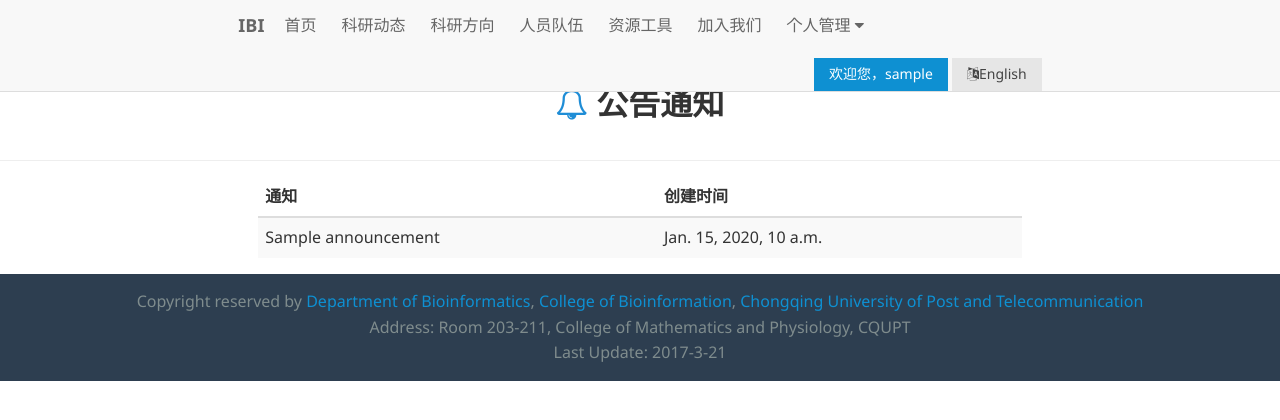
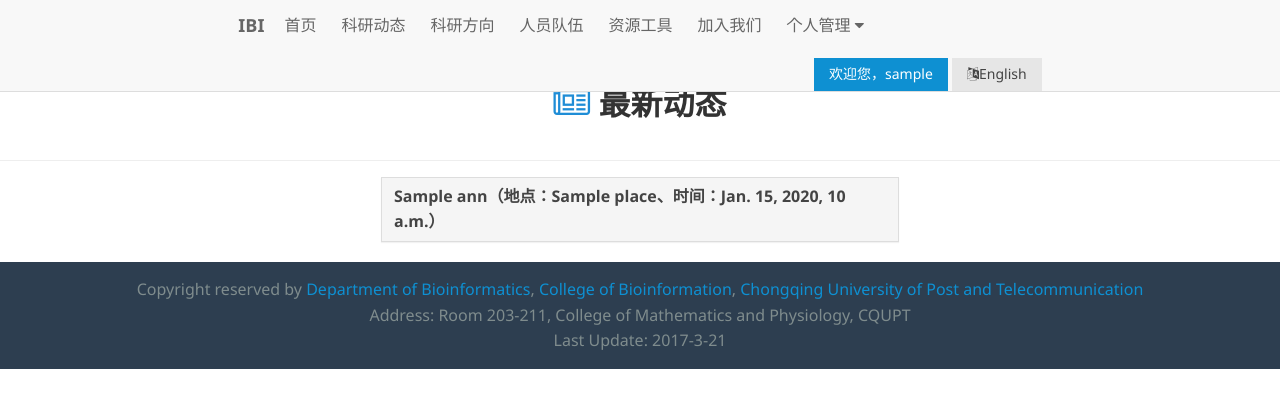
Before and after one commit to KatharineOzil/ibi, a Django app: template blog/templates/blog/announcement.html in a window 1280 px wide. Shown: the top 420 px of the page. Run offline with Django 3.2, Linux system fonts and the light colour scheme; the template is opened without the code that fills it: most values are stand-ins (such as "Sample title", 1, 10 or a date in 2020); some libraries are stand-ins or nearby versions.

Commit message:
fucking news

```diff
--- a/blog/admin.py
+++ b/blog/admin.py
@@ -10,15 +10,15 @@ from .models import Graduate
 class UserProfileAdmin(admin.ModelAdmin):
 	list_display = ('username', 'email', 'is_staff', 'status')
 
-class NewsAdmin(admin.ModelAdmin):
+class AnnAdmin(admin.ModelAdmin):
 	list_display = ('title', 'name', 'place', 'lec_time')
 
 class GraduateAdmin(admin.ModelAdmin):
 	list_display = ('name', 'reg_year', 'status')
 
-admin.site.register(News, NewsAdmin)
+admin.site.register(News)
 admin.site.register(UserProfile, UserProfileAdmin)
 admin.site.register(Lab)
 admin.site.register(Tools)
-admin.site.register(Announcement)
+admin.site.register(Announcement, AnnAdmin)
 admin.site.register(Graduate, GraduateAdmin)
--- a/blog/static/assets/css/app.css
+++ b/blog/static/assets/css/app.css
@@ -112,3 +112,8 @@
       width: 33.33333%;
       padding-left: 70px;
     }
+
+    .am-lg-4 {
+      width: 50%;
+      padding-left: 70px;
+    }
--- a/blog/templates/blog/announcement.html
+++ b/blog/templates/blog/announcement.html
@@ -2,40 +2,58 @@
 {% load i18n %}
 
 {% block content %}
-	<br>
+  <br>
 <div class="header" >
   <div class="am-g">
-    <h1><i class="detail-h3 am-icon-bell-o am-icon-xs"></i> {% trans "公告通知" %}</h1>
+    <h1><i class="detail-h3 am-icon-newspaper-o am-icon-xs"></i> {% trans "最新动态" %}</h1>
   </div>
   <hr />
 </div>
+
 <div class="am-g am-container">
-<div class="am-u-sm-centered">
-	<table class="am-table am-table-striped am-table-hover am-u-sm-centered">
-	<thead>
-        <tr>
-            <th>{% trans "通知" %}</th>
-            <th>{% trans "创建时间" %}</th>
-        </tr>
-    </thead>
-    <tbody>
-	  {% if announcement %}
-		{% for announcement in announcement %}
-        <tr>
-            <td>{{announcement.title}}</td>
-            <td>{{announcement.created_date}}</td>
-        </tr>
-      	{% endfor %}
-      {% else %}
-        <tr>
-            <td>{% trans "暂无数据" %}</td>
-            <td></td>
-        </tr>
-      {% endif %}
-     </tbody>
-    </table>
+
+{% if announcement %}
+{% for ann in announcement %}
+<div class="am-panel-group " id="accordion">
+  <div class="am-u-lg-8 am-u-md-8 am-u-sm-centered">
+    <div class="am-panel am-panel-default">
+    <div class="am-panel-hd">
+      <h4 class="am-panel-title" data-am-collapse="{parent: '#accordion', target: '#ann-{{ann.id}}'}">
+        {{ann.title}}（{% trans "地点" %}：{{ann.place}}、{% trans "时间" %}：{{ann.lec_time}}）
+      </h4>
+    </div>
+    <div id="ann-{{ann.id}}" class="am-panel-collapse am-collapse">
+      <div class="am-panel-bd">
+        {% trans "主讲人" %}：{{ann.name}}<br/>
+        {% if ann.text %}
+        {% trans "内容简介" %}：{{ann.text}}<br/>
+        {% endif %}
+        {% if ann.host %}
+        {% trans "主持人" %}：{{ann.host}}<br/>
+        {% endif %}
+        {% if ann.organizers %}
+        {% trans "主办单位" %}：{{ann.organizers}}<br/>
+        {% endif %}
+        {% if ann.presenter_detail%}
+        {% trans "主讲人简介" %}：{{ann.presenter_detail}}<br/>
+        {% endif %}
+      </div>
+    </div>
+  </div>
+</div>
+{% endfor %}
+{% else %}
+<div class="am-g">
+<div class="am-u-lg-9 am-u-md-8 am-u-sm-centered">
+  <table class="am-table am-table-striped am-table-hover am-u-sm-centered">
+  <thead>
+    <tr>{% trans "暂无数据" %}</tr>
+  </thead>
+  </table>
 </div>
 </div>
-
+</div>
+</div>
+{% endif %}
 
 {% endblock %}
```
Also changed, not shown: blog/models.py (+7 -6 lines), blog/templates/blog/index.html (+11 -9 lines), blog/templates/blog/news.html (+9 -20 lines), blog/migrations/0003_auto_20170527_1040.py (added), blog/migrations/0004_auto_20170527_1044.py (added), blog/migrations/0005_auto_20170527_1047.py (added), locale/en_us/LC_MESSAGES/django.po.
